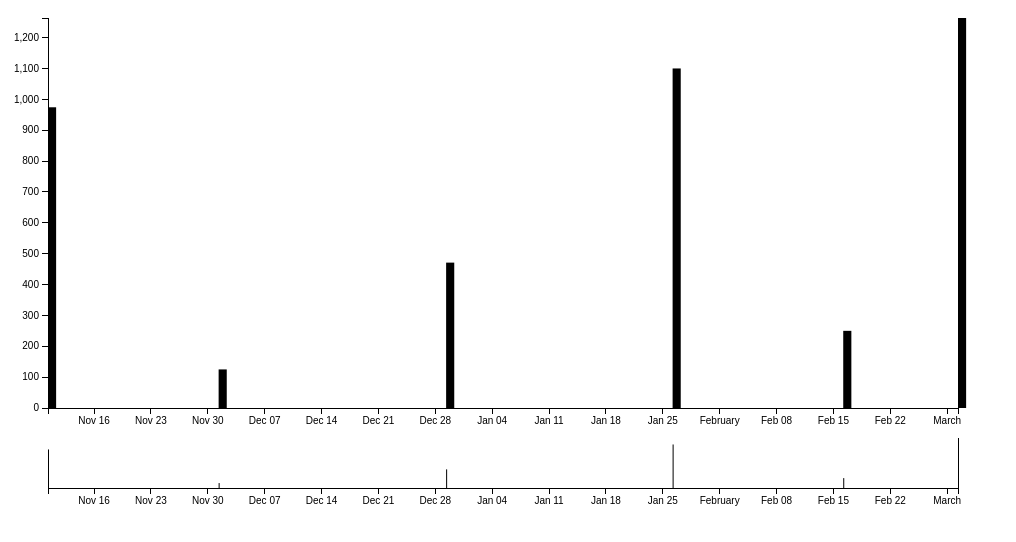
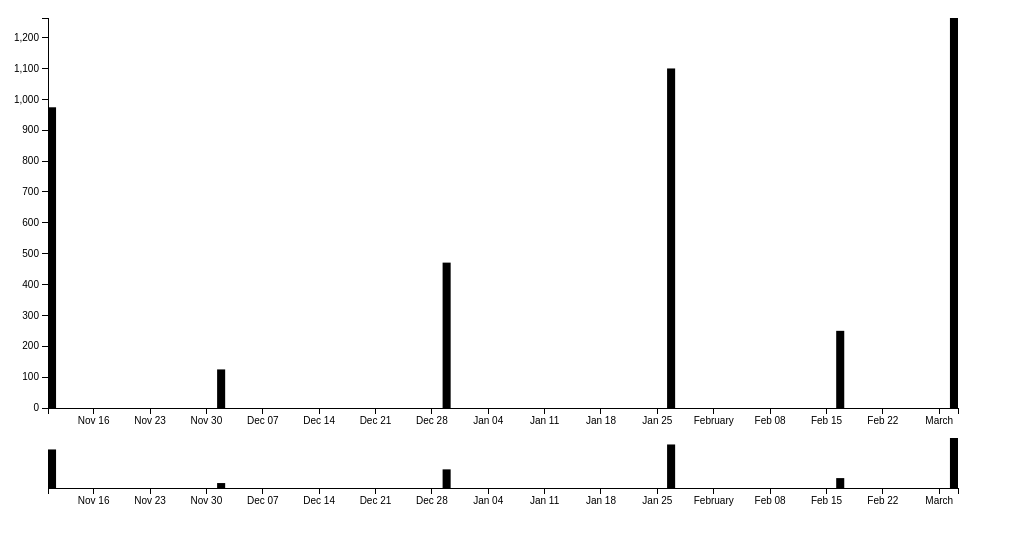
Before and after one commit to webmaster444/barchart-brush, a plain HTML site: page index.html in a window 1280 px wide. Shown: the whole page, without its empty margins (0-1016 px from the left). Drawn offline with Linux system fonts and the light colour scheme.

Commit message:
clippath issue fixed

```diff
--- a/index.html
+++ b/index.html
@@ -26,6 +26,9 @@ rect.pane {
   pointer-events: all;
 }
 
+.g_wrapper{
+  clip-path:url(#clip);
+}
 </style>
 <body>
 <!-- <script src="../d3.v3.js"></script> -->
@@ -89,15 +92,19 @@ var rectTransform2 = function(d) {
     };
 d3.json("data/testdata2.json", function(error, jsondata) {
 	data = type(jsondata);
-  	x.domain(d3.extent(data.map(function(d) { return d.date; })));
- 	y.domain([0, d3.max(data.map(function(d) { return d.totalrev; }))]);
+  var endDate = d3.max(data.map(function(d){return getNextDay(d.date)}));
+  var startDate = d3.min(data.map(function(d){return d.date}));
+
+  	x.domain([startDate,endDate]);
+    // x.domain(d3.extent(data.map(function(d){return d.date})))
+ 	  y.domain([0, d3.max(data.map(function(d) { return d.totalrev; }))]);
   	x2.domain(x.domain());
   	y2.domain(y.domain());
 
   	// Set up zoom behavior
   	zoom.x(x);
-
-      var g_containers = focus.selectAll(".chart")
+  	var g_wrapper = focus.append('g').attr('class','g_wrapper');
+      var g_containers = g_wrapper.selectAll(".chart")
         .data(data).enter()
         .append('g')
         .attr('class', 'g_containers')
@@ -133,7 +140,11 @@ d3.json("data/testdata2.json", function(error, jsondata) {
     g_containers1.append('rect')
       .attr('x',0)
       .attr('y',0)
-      .attr('width',1)
+      .attr('width',function(d){
+        var tmr = new Date(d.date);
+        tmr.setDate(d.date.getDate()+1);
+        return x(tmr) - x(d.date);
+      })
       .attr('height',function(d){
         return height2 - y2(d.totalrev);
       });
@@ -231,4 +242,9 @@ function drawChart(data){
   //     .attr("height", height2 + 7);
 }
 
+function getNextDay(day){
+  var tmr = new Date(day);
+  tmr.setDate(day.getDate()+1);
+  return tmr;
+}
 </script>
```
